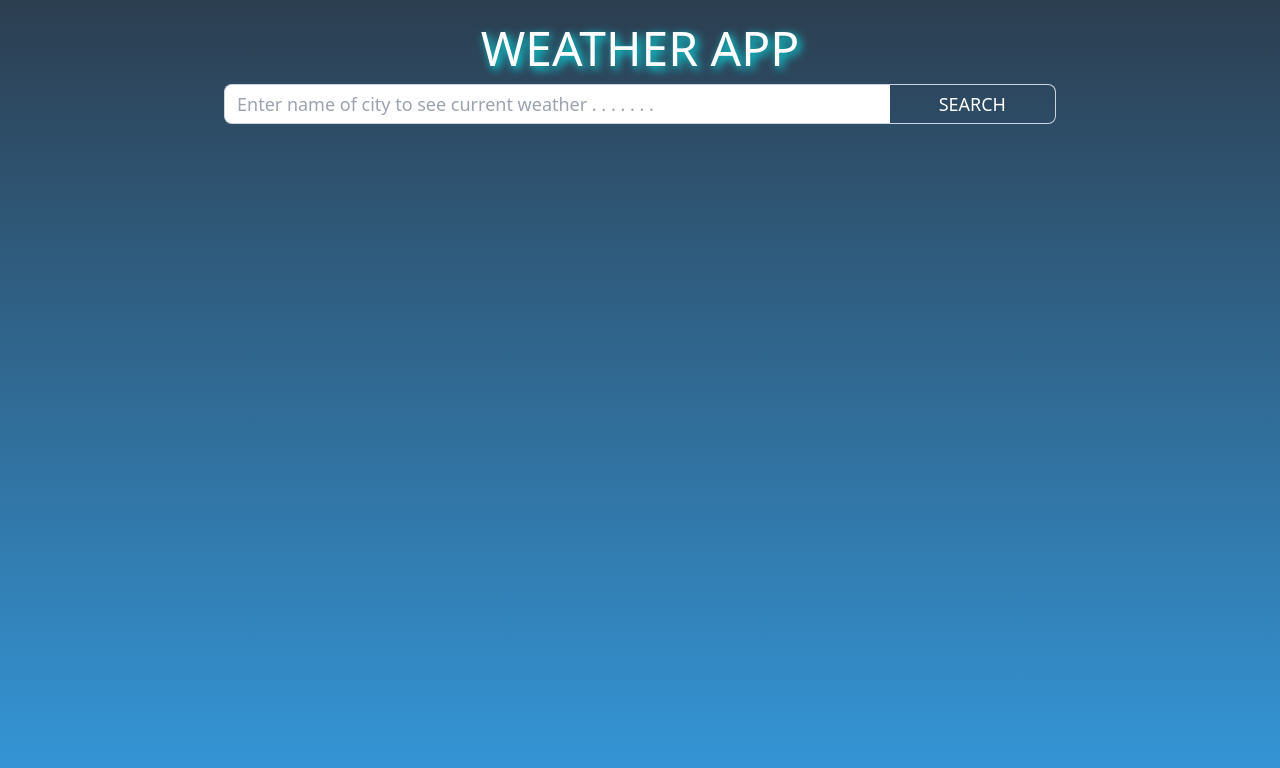
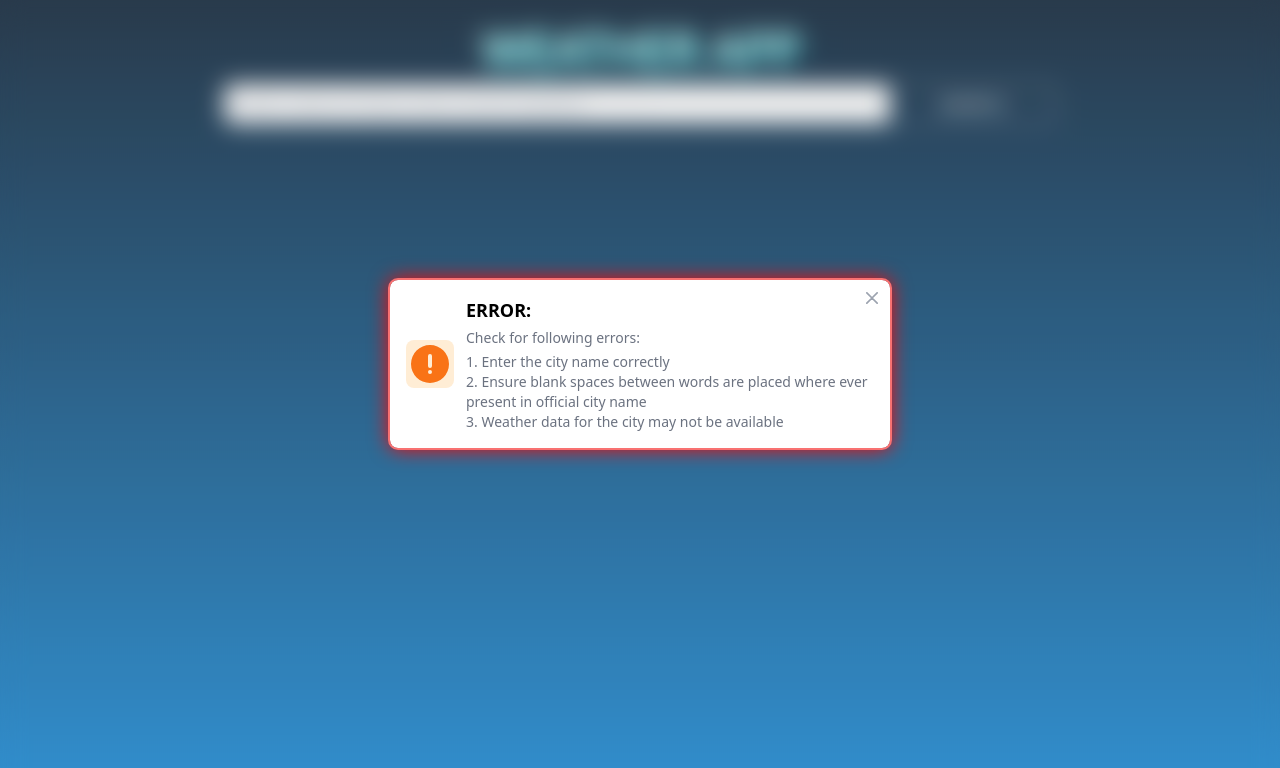
Before and after one commit to mtalalned/Weather-App, a plain HTML site: page index.html in a window 1280 px wide. Both pictures are taken after typing "Sample" into the empty fields and a click on the button "SEARCH". Drawn offline with nearby package versions, Linux system fonts and the light colour scheme; no server answers.

Commit message:
weather app completed

```diff
--- a/app.js
+++ b/app.js
@@ -4,7 +4,9 @@ const weatherDiv = document.querySelector('#weather-main-div')
 let cityNameArray = []
 let weatherDataArray = []
 let Days = []
-let loaderCheck = true
+const blurDiv = document.querySelector ('#blur-background')
+const toastDiv = document.querySelector ('#toast-div')
+
 
 const loader = `
 <div role="status" class="basis-[90%] min-[550px]:basis-[75%] sm:basis-[65%] md:basis-[46%] lg:basis-[30%] flex flex-col p-3 gap-2 justify-center items-center">
@@ -14,6 +16,32 @@ const loader = `
     </svg>
     <span class="font-bold text-lg text-white">Loading......</span>
 </div>
+`
+
+const toast = `
+    <div id="toast-warning" class="relative w-[80%] max-w-[500px] flex max-[450px]:flex-col items-center p-4 text-gray-500 bg-white rounded-lg shadow-[0px_0px_20px_1px_red] outline outline-2 outline-red-400 dark:text-gray-400 dark:bg-gray-800" role="alert">
+        <div class="inline-flex items-center justify-center flex-shrink-0 w-12 h-12 max-[450px]:w-[50px] max-[450px]:h-[50px] text-orange-500 bg-orange-100 rounded-lg dark:bg-orange-700 dark:text-orange-200">
+            <svg class="w-10 h-10 max-[450px]:w-[40px] max-[450px]:h-[40px]" aria-hidden="true" xmlns="http://www.w3.org/2000/svg" fill="currentColor" viewBox="0 0 20 20">
+                <path d="M10 .5a9.5 9.5 0 1 0 9.5 9.5A9.51 9.51 0 0 0 10 .5ZM10 15a1 1 0 1 1 0-2 1 1 0 0 1 0 2Zm1-4a1 1 0 0 1-2 0V6a1 1 0 0 1 2 0v5Z"/>
+            </svg>
+            <span class="sr-only">Warning icon</span>
+        </div>
+        <div class="ms-3 text-sm font-normal">
+            <h1 class="text-black text-lg font-bold mb-1">ERROR:</h1>
+            <p class="mb-1">Check for following errors:</p>
+            <ol>
+                <li>1. Enter the city name correctly</li>
+                <li>2. Ensure blank spaces between words are placed where ever present in official city name</li>
+                <li>3. Weather data for the city may not be available</li>
+            </ol>
+        </div>
+        <button id="close-button" type="button" class="absolute top-2 right-2 ms-auto -mx-1.5 -my-1.5 bg-white text-gray-400 hover:text-gray-900 rounded-lg focus:ring-2 focus:ring-gray-300 p-1.5 hover:bg-gray-100 inline-flex items-center justify-center h-8 w-8 dark:text-gray-500 dark:hover:text-white dark:bg-gray-800 dark:hover:bg-gray-700" data-dismiss-target="#toast-warning" aria-label="Close">
+            <span class="sr-only">Close</span>
+            <svg class="w-3 h-3" aria-hidden="true" xmlns="http://www.w3.org/2000/svg" fill="none" viewBox="0 0 14 14">
+                <path stroke="currentColor" stroke-linecap="round" stroke-linejoin="round" stroke-width="2" d="m1 1 6 6m0 0 6 6M7 7l6-6M7 7l-6 6"/>
+            </svg>
+        </button>
+    </div>
 `
 
 
@@ -204,9 +232,34 @@ form.addEventListener ('submit' , (event) => {
         renderWeatherData()
 
     }).catch(err => {
-        alert('Check for following errors: \n 1. Enter the name correctly \n 2. Ensure spaces between words are placed where ever present in city name \n 3. Weather data for the city may not be available')
+
+        if (toastDiv.classList.contains('hidden')){
+            toastDiv.classList.remove ('hidden')
+            toastDiv.innerHTML = toast
+            blurDiv.classList.remove('hidden')
+        }
+
+        const toastCloseButton = document.querySelector ('#close-button')
+
+        toastCloseButton.addEventListener ('click' , event => {
+            if (event.target.tagName === 'SPAN' || event.target.tagName === 'svg'){
+                event.target.parentNode.parentNode.remove()
+                toastDiv.classList.add ('hidden')
+                blurDiv.classList.add('hidden')
+            } else if (event.target.tagName === 'path') {
+                event.target.parentNode.parentNode.parentNode.remove()
+                toastDiv.classList.add ('hidden')
+                blurDiv.classList.add('hidden')
+            } else {
+                event.target.parentNode.remove()
+                toastDiv.classList.add ('hidden')
+                blurDiv.classList.add('hidden')
+            }
+        })
+
         weatherDataArray.pop()
         renderWeatherData()
+
     })
 
     cityNameInput.value = ''
--- a/index.html
+++ b/index.html
@@ -18,18 +18,31 @@
   </style>
 </head>
 <body class="bg-gradient-to-b from-[#2c3e50] to-[#3498db] min-h-screen">
-    <div id="test-div" class="flex flex-col justify-start items-center gap-y-3 pt-6 pb-5">
+    <div class="relative flex flex-col justify-center items-center gap-y-3 pt-6 pb-5 z-10">
         <h1 class="text-5xl text-white [text-shadow:_3px_3px_10px_cyan]">WEATHER APP</h1>
 
-        <form action="" id="form-div" class="rounded  w-[80%] sm:w-[80%] md:w-[70%] lg:w-[65%] flex justify-center items-center max-[640px]:flex-wrap gap-y-3">
+        <form action="" id="form-div" class="rounded w-[80%] sm:w-[80%] md:w-[70%] lg:w-[65%] flex justify-center items-center max-[640px]:flex-wrap gap-y-3">
             <input id="input-city-name" type="text" placeholder="Enter name of city to see current weather . . . . . . ." class="border border-e-0 h-10 w-4/5 rounded-s-lg border-slate-300 text-lg text-[#2c3e50] focus:outline-none focus:shadow-[0_0px_10px_2px_#ffffff] ps-3 max-[640px]:w-[500px] max-[640px]:rounded-e-lg max-[435px]:placeholder:text-sm max-[360px]:placeholder:text-[12px]" required>
-            <button type="submit" class="border min-[640px]:border-s-0 h-10 w-1/5 rounded-e-lg border-slate-300 text-lg text-white hover:shadow-[0_0px_10px_2px_#ffffff] active:bg-[#2c3e50] active:text-[16px] max-[640px]:rounded-s-lg max-[640px]:w-[125px] max-[640px]:border-s-1 max-[640px]:border-slate-300">SEARCH</button>
+            <button type="submit" class="border min-[640px]:border-s-0 h-10 w-1/5 rounded-e-lg border-slate-300 text-lg text-white hover:shadow-[0_0px_10px_2px_#ffffff] active:bg-[#2c3e50] active:text-[16px] max-[640px]:rounded-s-lg max-[640px]:w-[125px]">SEARCH</button>
         </form>
 
         <div class="flex gap-x-5 gap-y-5 pt-5 w-[100%] flex-wrap justify-center" id="weather-main-div">
 
         </div>
 
+    </div>
+
+    <div id="blur-background" class="hidden fixed top-0 w-full min-h-screen bg-black/5 backdrop-blur-md z-20">
+
+    </div>
+
+    <div id="toast-div" class="hidden fixed z-30 top-[35vh] w-[100%] flex justify-center">
+
+    </div>
+
+
+
+
     <script src="./app.js"></script>
     <script src="https://kit.fontawesome.com/0c076a0629.js" crossorigin="anonymous"></script>
 </body>
```
